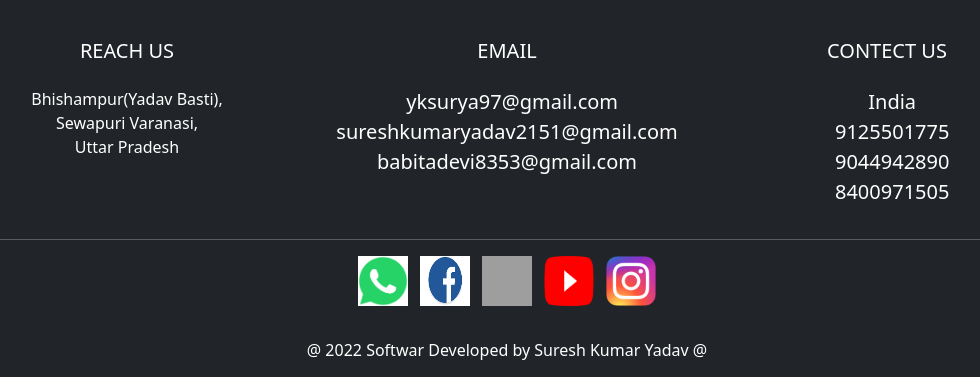
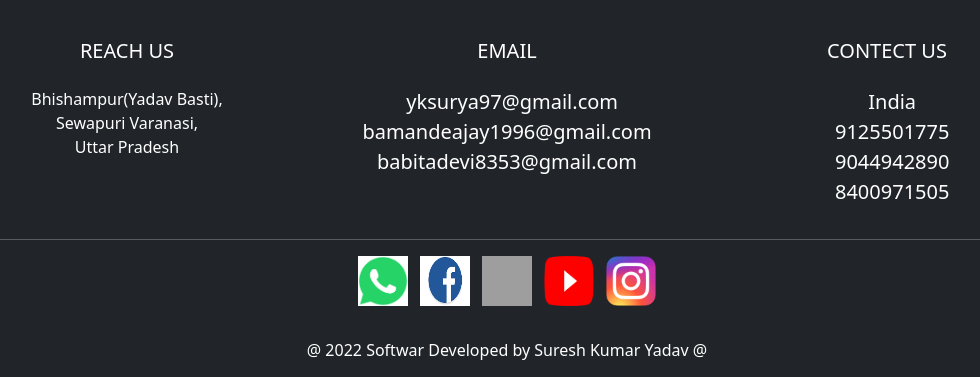
Before and after one commit to mahibhai7781/Bank_Application, a Django app: page /atm/deposit in a window 1280 px wide. Shown: the part 787-1164 px from the top of the page, without its empty margins (133-1113 px from the left). Run offline with Django 4.2, Linux system fonts and the light colour scheme; grey boxes are pictures that could not be loaded.

Commit message:
emial id added

```diff
--- a/templates/ATM/base.html
+++ b/templates/ATM/base.html
@@ -102,7 +102,7 @@
             <i class="fas fa-envelope"></i> &nbsp; yksurya97@gmail.com
           </li>
           <li>
-          sureshkumaryadav2151@gmail.com
+          bamandeajay1996@gmail.com
           </li>
           <li>
             babitadevi8353@gmail.com
```
